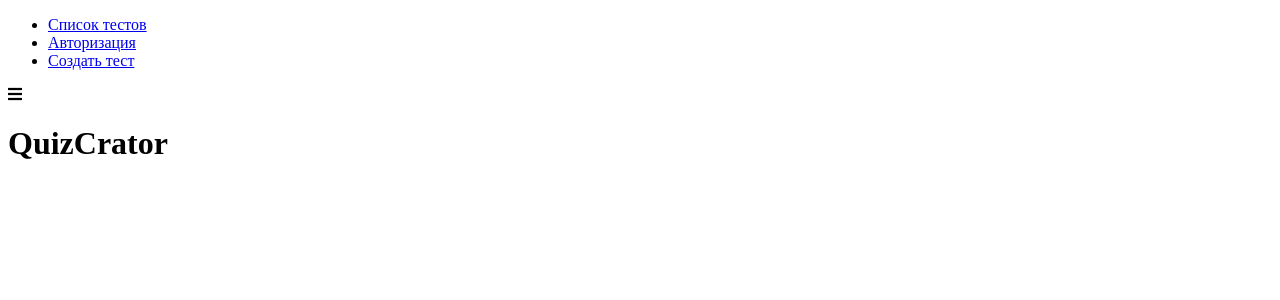
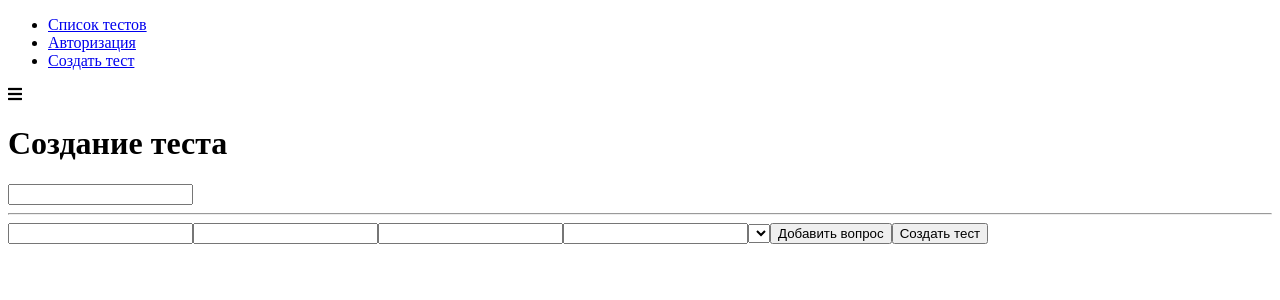
Before and after one commit to aanarkulov/quiz, a React app: page /quiz-creator in a window 1280 px wide. Shown: the top 300 px of the page. Built offline with nearby package versions, Linux system fonts and the light colour scheme.

Commit message:
Создание тестов

```diff
--- a/src/App.js
+++ b/src/App.js
@@ -3,7 +3,7 @@ import Layout from './hoc/Layout/Layout'
 import { Route, Switch } from 'react-router-dom'
 import Quiz from './containers/Quiz/Quiz'
 import Auth from './containers/Auth/Auth'
-import QuizCrator from './containers/QuizCreator/QuizCreator'
+import QuizCreator from './containers/QuizCreator/QuizCreator'
 import QuizList from './containers/QuizList/QuizList'
 
 class App extends Component {
@@ -13,7 +13,7 @@ class App extends Component {
         <Switch>
           <Route exact path="/" component={QuizList} />
           <Route path="/auth" component={Auth} />
-          <Route path="/quiz-creator" component={QuizCrator} />
+          <Route path="/quiz-creator" component={QuizCreator} />
           <Route path="/quiz/:id" component={Quiz} />
         </Switch>
       </Layout>
--- a/src/containers/QuizCreator/QuizCreator.js
+++ b/src/containers/QuizCreator/QuizCreator.js
@@ -1,14 +1,47 @@
 import React, { Component } from 'react'
-import classes from './QuizCrator.css'
+import classes from './QuizCreator.css'
+import Button from '../../components/UI/Button/Button';
 
-class QuizCrator extends Component {
+class QuizCreator extends Component {
+
+    submitHandler = event => {
+        event.preventDefault()
+    }
+
+    addQuestionHandler = () => {
+
+    }
+
     render() {
         return (
-            <div className={classes.QuizCrator}>
-                <h1>QuizCrator</h1>
+            <div className={classes.QuizCreator}>
+                <div>
+                    <h1>Создание теста</h1>
+
+                    <form onSubmit={this.submitHandler}>
+                        <input type="text" />
+                        <hr />
+                        <input type="text" />
+                        <input type="text" />
+                        <input type="text" />
+                        <input type="text" />
+
+                        <select></select>
+
+                        <Button
+                            type="primary"
+                            onClick={this.addQuestionHandler}
+                        >Добавить вопрос</Button>
+                        <Button
+                            type="success"
+                            onClick={this.addQuizHandler}
+                        >Создать тест</Button>
+
+                    </form>
+                </div>
             </div>
         )
     }
 }
 
-export default QuizCrator
+export default QuizCreator
```
Also changed, not shown: src/containers/QuizCreator/QuizCreator.css (renamed from src/containers/QuizCreator/QuizCrator.css).
